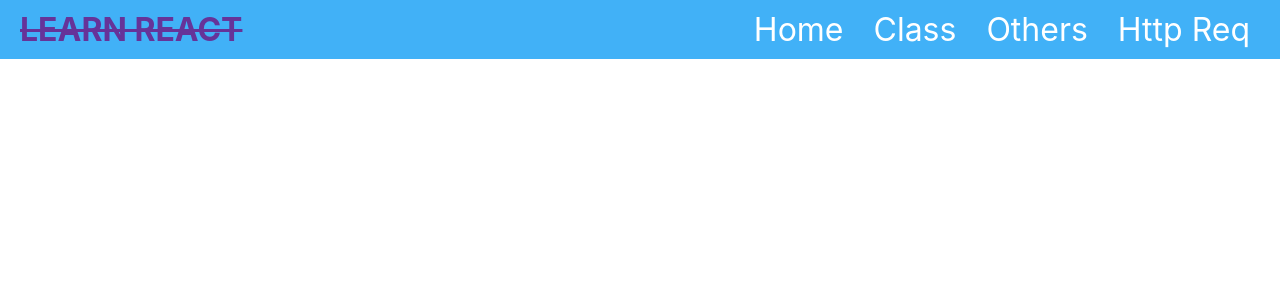
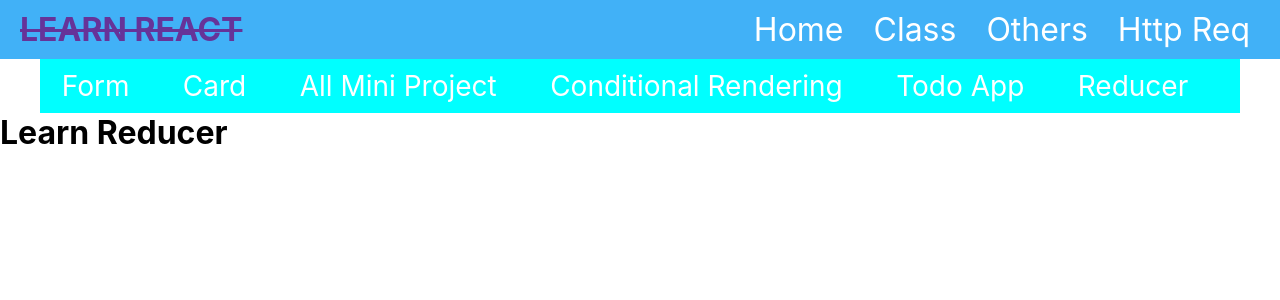
Before and after one commit to khaled39ab/React-With-LWS, a React (Create React App) app: page /reducer in a window 1280 px wide. Shown: the top 300 px of the page. Built offline with nearby package versions, Linux system fonts and the light colour scheme.

Commit message:
starting to learn reducer

```diff
--- a/src/App.js
+++ b/src/App.js
@@ -13,6 +13,7 @@ import AllProject from './miniProject/AllProject';
 import TodoHome from './page/todoApp/TodoHome';
 import RenderingHome from './conditional-rendering/RenderingHome';
 import Countries from './HttpReq/Countries';
+import UseReducer from './page/reducer/UseReducer';
 
 function App() {
   return (
@@ -29,8 +30,9 @@ function App() {
         <Route path="/others" element={<Others></Others>}></Route>
         <Route path="/card" element={<CardGroup></CardGroup>}></Route>
         <Route path="/all-project" element={<AllProject></AllProject>}></Route>
-        <Route path="/conditional-rendering" element={<RenderingHome></RenderingHome>}></Route>
+        <Route path="/conditional-rendering" element={<RenderingHome />}></Route>
         <Route path="/todo" element={<TodoHome></TodoHome>}></Route>
+        <Route path='/reducer' element={<UseReducer />}></Route>
       </Routes>
     </>
   );
--- a/src/page/OthersNavbar.js
+++ b/src/page/OthersNavbar.js
@@ -22,6 +22,7 @@ const OthersNavbar = () => {
                     <Link className='link' to={'/all-project'}>All Mini Project</Link>
                     <Link className='link' to={'/conditional-rendering'}>Conditional Rendering</Link>
                     <Link className='link' to={'/todo'}>Todo App</Link>
+                    <Link className='link' to={'/reducer'}>Reducer</Link>
                 </li>
             </ul>
         </div>
--- /dev/null
+++ b/src/page/reducer/UseReducer.js
@@ -0,0 +1,13 @@
+import React from 'react';
+import OthersNavbar from '../OthersNavbar';
+
+const UseReducer = () => {
+    return (
+        <>
+            <OthersNavbar />
+            <h1>Learn Reducer</h1>
+        </>
+    );
+};
+
+export default UseReducer;
```
